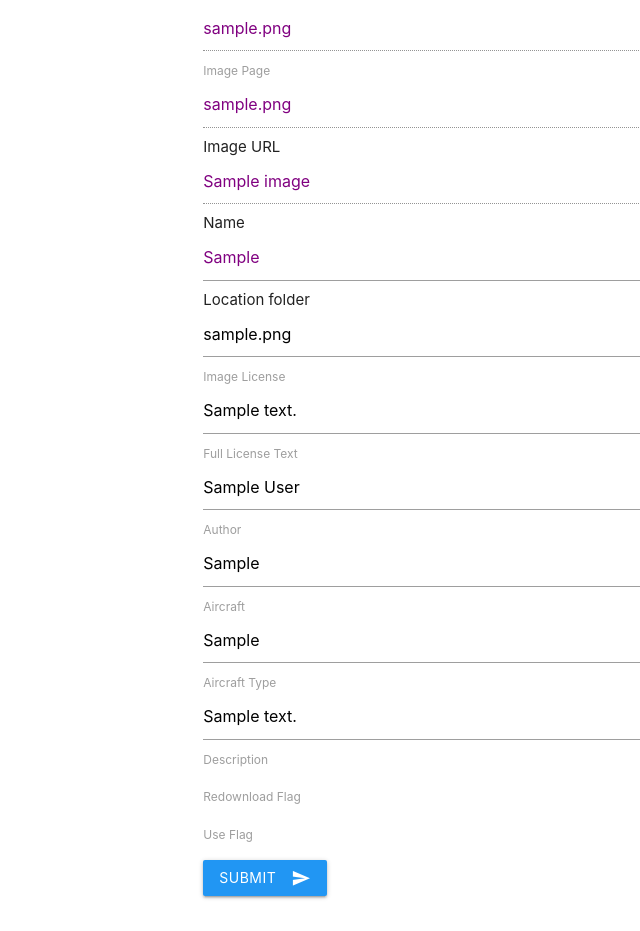
After one commit to willwagner602/AircraftSpotter, a Django app: template PlaneTest/templates/PlaneViewer/data_manager.html in a window 1280 px wide. The commit adds this page. Shown: the part 438-1369 px from the top of the page, without its empty margins (0-640 px from the left). Run offline with Django 3.2, Linux system fonts and the light colour scheme; tables that the repository leaves empty hold one stand-in row (values such as "Sample post"); the template is opened without the code that fills it: values that come from a table or form of the project are taken from there, most other values are stand-ins (such as "Sample title", 1, 10 or a date in 2020); parts of the project's set-up code (start-up, migrations or seed data) failed here and were passed over; some libraries are stand-ins or nearby versions.

Commit message:
- Completed forms for data manager - Refactored the way image locations are passed through views so forms work correctly

```diff
--- a/PlaneTest/models.py
+++ b/PlaneTest/models.py
@@ -35,8 +35,8 @@ class Aircraft(models.Model):
     image_page = models.CharField(max_length=200)
     image_url = models.CharField(max_length=200)
     name = models.CharField(max_length=100)
-    image_license = models.CharField(max_length=100, null=True, blank=True)
-    license_text = models.CharField(max_length=1000)
+    image_license = models.CharField(max_length=2000, null=True, blank=True)
+    license_text = models.CharField(max_length=3000)
     location = models.CharField(max_length=200, null=True, blank=True)
     author = models.CharField(max_length=100, null=True, blank=True)
     aircraft = models.CharField(max_length=100, null=True, blank=True)
@@ -57,7 +57,8 @@ class Aircraft(models.Model):
                 "aircraft_type": self.aircraft_type,
                 "redownload_flag": self.redownload_flag,
                 "description": self.description,
-                "use_flag": self.use_flag,}
+                "use_flag": self.use_flag,
+                }
 
     def __str__(self):
         return self.name
--- a/PlaneTest/templates/PlaneViewer/aircraft_test.html
+++ b/PlaneTest/templates/PlaneViewer/aircraft_test.html
@@ -12,10 +12,9 @@
             {% endif %}
         </div>
         <div style="position: absolute; right: 5%; top:20%">
-            <form action="{{ error_url }}" method="POST">
-                {% csrf_token %}
+            <a href="{{ error_url }}">
                 <button type="submit" name="error_report" value="Problem? Report it" class="btn waves-effect waves-light blue white-text">Problem? Report it</button>
-            </form>
+            </a>
         </div>
         <div class="container">
             <div class="row">
--- /dev/null
+++ b/PlaneTest/templates/PlaneViewer/data_manager.html
@@ -0,0 +1,71 @@
+{% extends 'PlaneViewer/plane_viewer.html' %}
+
+    {% block title %}
+        <title>Data Manager</title>
+    {% endblock %}
+
+    {% block content %}
+        <br/>
+        <div class="container">
+            <div class="row">
+                <div class="col s12">
+                    {% if success %}
+                        <h3>{{ success }}</h3>
+                    {% endif %}
+                    {% if errors %}
+                        {{ errors }}
+                    {% endif %}
+                    <br>
+                    {% if aircraft_data %}
+                    <img src="{{ location }}" width="50%"/>
+                        <form action={{ data_url }} method="post">
+                            {% csrf_token %}
+                                <input type="text" name="image_page" value="{{ aircraft_data.image_page }}" readonly="readonly" style="color:purple;"/>
+                            <a href="{{ aircraft_data.image_page }}">
+                                <label for="image_page">Image Page</label>
+                            </a>
+                            <input type="text" name="image_url" value="{{ aircraft_data.image_url }}" readonly="readonly" style="color:purple; />
+                                <label for="image_url">Image URL</label>
+                            <input type="text" name="name" value="{{ aircraft_data.name }}" readonly="readonly" style="color:purple; />
+                                <label for="name">Name</label>
+                            <input type="text" name="location" value="{{ aircraft_data.location }}" style="color:purple; />
+                                <label for="location">Location folder</label>
+                            <input type="text" name="image_license" value="{{ aircraft_data.image_license }}" />
+                                <label for="image_license">Image License</label>
+                            <input type="text" name="license_text" value="{{ aircraft_data.license_text }}" />
+                                <label for="license_text">Full License Text</label>
+                            <input type="text" name="author" value="{{ aircraft_data.author }}" />
+                                <label for="author">Author</label>
+                            <input type="text" name="aircraft" value="{{ aircraft_data.aircraft }}" />
+                                <label for="aircraft">Aircraft</label>
+                            <input type="text" name="aircraft_type" value="{{ aircraft_data.aircraft_type }}" />
+                                <label for="aircraft_type">Aircraft Type</label>
+                            <input type="text" name="description" value="{{ aircraft_data.description }}" />
+                                <label for="description">Description</label>
+                            <p>
+                                <input type="checkbox" name="redownload_flag" id="redownload_flag"
+                                        {% if aircraft_data.redownload_flag %}
+                                            checked="1"
+                                        {% endif %}
+                                        />
+                                <label for="redownload_flag">Redownload Flag</label>
+                            </p>
+                            <p>
+                                <input type="checkbox" name="use_flag" id="use_flag"
+                                        {% if aircraft_data.use_flag %}
+                                            checked="1"
+                                        {% endif %} />
+                                <label for="use_flag">Use Flag</label>
+                            </p>
+                            <p>
+                                <button class="btn waves-effect waves-light blue white-text" type="submit" name="action"/>Submit
+                                <i class="material-icons right">send</i>
+                            </p>
+                        </form>
+                    {% else %}
+                        Aircraft data not found.
+                    {% endif %}
+                </div>
+            </div>
+        </div>
+    {% endblock %}
--- a/PlaneTest/templates/PlaneViewer/plane_viewer.html
+++ b/PlaneTest/templates/PlaneViewer/plane_viewer.html
@@ -6,6 +6,7 @@
         <title>Plane Quiz</title>
     {% endblock %}
     {% load staticfiles %}
+    {% block style %}
         <!--Import Google Icon Font-->
         <link href="http://fonts.googleapis.com/icon?family=Material+Icons" rel="stylesheet">
         <!--Import materialize.css-->
@@ -13,6 +14,7 @@
 
         <!--Let browser know website is optimized for mobile-->
         <meta name="viewport" content="width=device-width, initial-scale=1.0"/>
+    {% endblock %}
 </head>
 <body>
     {% block navbar %}
@@ -48,9 +50,11 @@
 </body>
 
 <footer>
+    {% block scripts %}
         <!--Import jQuery before materialize.js-->
         <script type="text/javascript" src="https://code.jquery.com/jquery-2.1.1.min.js"></script>
         <script type="text/javascript" src={% static "PlaneTest/materialize/js/materialize.min.js" %}></script>
+    {% endblock %}
 </footer>
 
 </html>
--- a/PlaneTest/urls.py
+++ b/PlaneTest/urls.py
@@ -5,4 +5,5 @@ urlpatterns = [
     url(r'^$', views.aircraft_test, name='aircraft_test'),
     url(r'^data/(?P<current_image_id>[0-9]+)$', views.data_manager, name='aircraft_data'),
     url(r'^error_report/(?P<current_image_id>[0-9]+)$', views.error_report, name='error_report'),
+    url(r'^data(?P<current_image_id>[0-9]+)$', views.data_manager, name='data_manager'),
 ]
```
Also changed, not shown: PlaneTest/templates/PlaneViewer/aircraft_data.html (deleted, +0 -31 lines), PlaneTest/templates/PlaneViewer/error_report.html (+5 -5 lines), PlaneTest/views.py (+56 -32 lines). Lines whose indentation alone changed are shown as unchanged.
